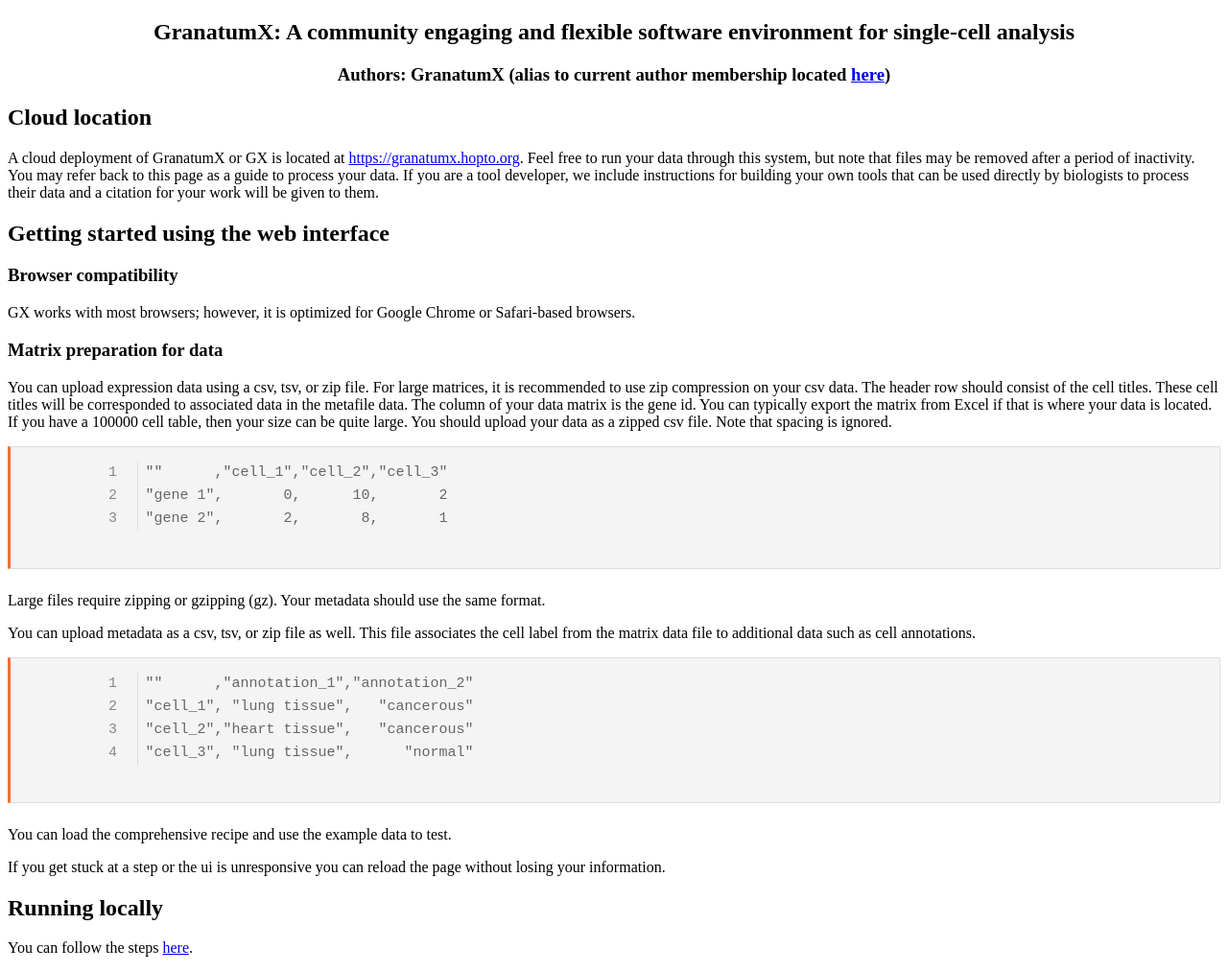
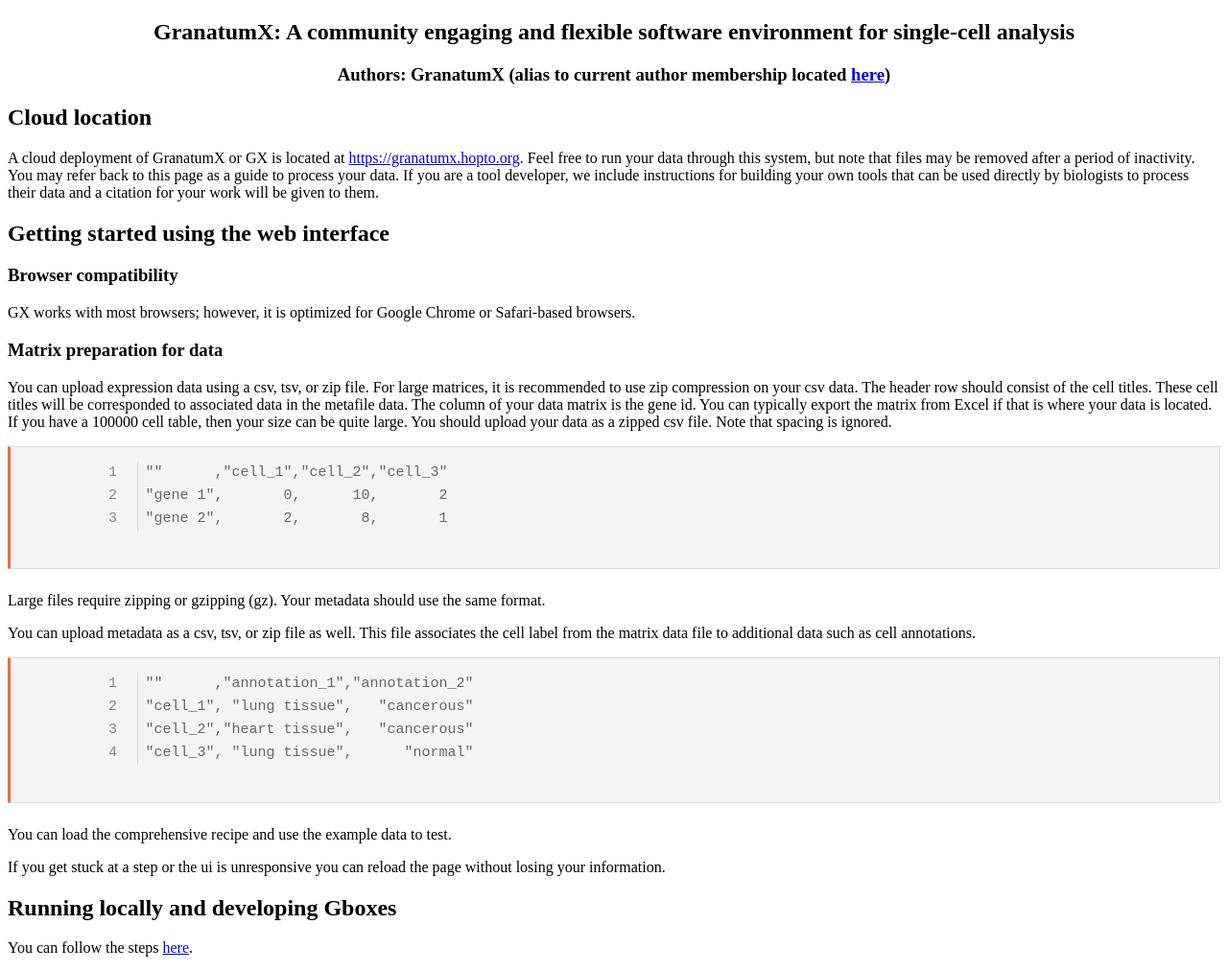
Before and after one commit to lanagarmire/lanagarmire.github.io, a plain HTML site: page granatumx/app/index.html in a window 1280 px wide. Shown: the whole page at 96% size. Drawn offline with Linux system fonts and the light colour scheme.

```diff
--- a/granatumx/app/index.html
+++ b/granatumx/app/index.html
@@ -71,7 +71,7 @@
 
   </section>
   <section>
-    <h2>Running locally</h2>
+    <h2>Running locally and developing Gboxes</h2>
     <p>
       You can follow the steps <a href="https://docs.google.com/document/d/1XxFoXasQeeJXH_gnwLYvDtPo16DCwLdeo4nidDH4WsI/edit?usp=sharing">here</a>.
     </p>
```
